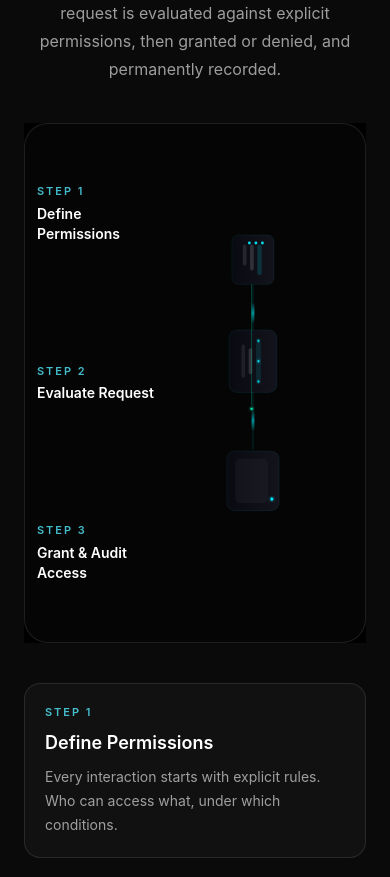
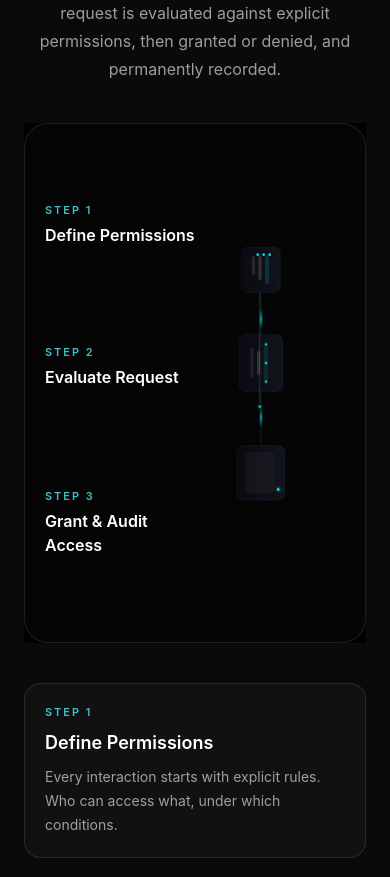
Before and after one commit to Architects-of-Change-Protocol/Architects_of_Change_Protocol, a React (Vite) app in the folder frontend/app/: page / in a window 390 px wide. Shown: the part 4620-5497 px from the top of the page. Built offline with nearby package versions, Linux system fonts and the light colour scheme.

Commit message:
Align mobile how flow labels with vertical stages

```diff
--- a/frontend/app/src/landing/AocLandingPage.tsx
+++ b/frontend/app/src/landing/AocLandingPage.tsx
@@ -145,36 +145,34 @@ export const renderAocLandingPage = () => {
 
           <div className="w-full h-[520px] sm:h-[420px] md:h-[460px] flex items-center justify-center bg-black">
             <div className="relative w-full max-w-5xl h-full rounded-3xl border border-white/10 bg-white/[0.02] p-4 sm:p-6 md:p-8">
-              <div className="absolute inset-y-0 left-3 z-10 flex flex-col justify-around text-left sm:hidden pointer-events-none">
-                <div className="w-[120px]">
+              <div className="absolute left-5 top-[78px] w-[150px] sm:hidden text-left pointer-events-none">
                 <p className="text-[11px] font-semibold uppercase tracking-[0.18em] text-cyan-300/80">
                   Step 1
                 </p>
-                  <p className="mt-1 text-sm font-semibold text-white">
+                <p className="mt-1 text-base font-semibold text-white">
                   Define Permissions
                 </p>
               </div>
 
-                <div className="w-[120px]">
+              <div className="absolute left-5 top-[220px] w-[150px] sm:hidden text-left pointer-events-none">
                 <p className="text-[11px] font-semibold uppercase tracking-[0.18em] text-cyan-300/80">
                   Step 2
                 </p>
-                  <p className="mt-1 text-sm font-semibold text-white">
+                <p className="mt-1 text-base font-semibold text-white">
                   Evaluate Request
                 </p>
               </div>
 
-                <div className="w-[120px]">
+              <div className="absolute left-5 top-[364px] w-[150px] sm:hidden text-left pointer-events-none">
                 <p className="text-[11px] font-semibold uppercase tracking-[0.18em] text-cyan-300/80">
                   Step 3
                 </p>
-                  <p className="mt-1 text-sm font-semibold text-white">
+                <p className="mt-1 text-base font-semibold text-white">
                   Grant &amp; Audit Access
                 </p>
               </div>
-              </div>
 
-              <div className="w-full h-full flex items-center justify-center pl-[116px] sm:pl-0">
+              <div className="w-full h-full flex items-center justify-center pl-[132px] sm:pl-0">
                 <div className="w-full h-full transform rotate-90 sm:rotate-0 scale-[1.7] sm:scale-100 origin-center">
                   <HowItWorksFlow />
                 </div>
```
Lines whose indentation alone changed are shown as unchanged.
